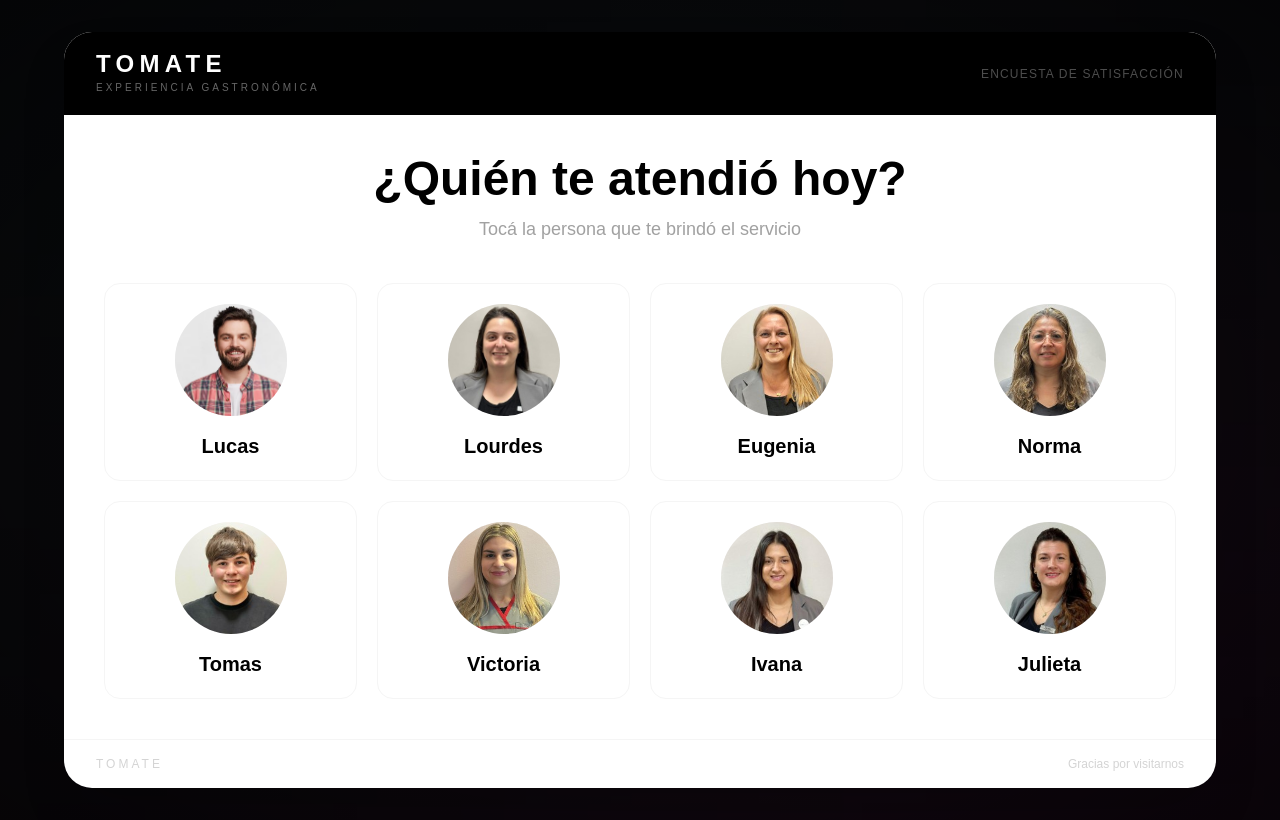
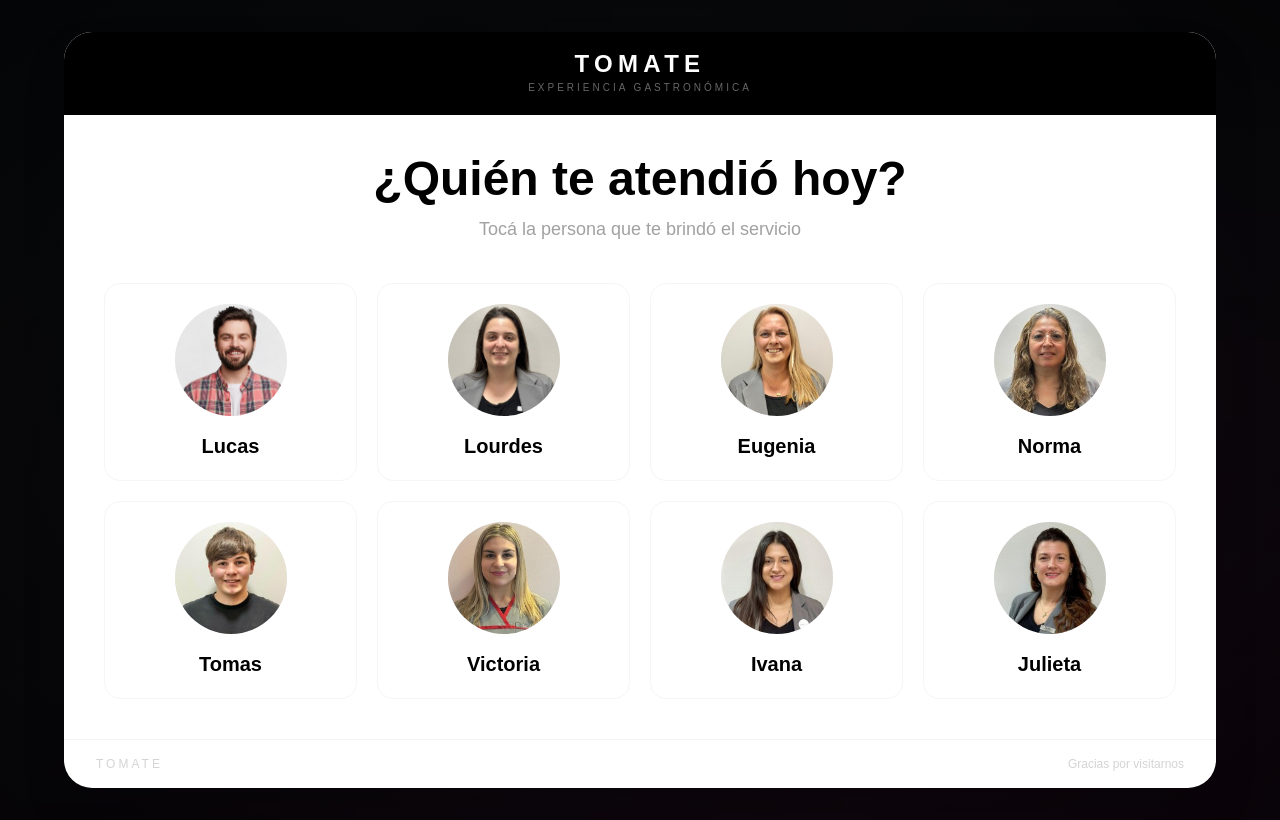
Before and after one commit to agustinmoncada94/encuesta-cliente-dos, a Next.js app: page / in a window 1280 px wide. Built offline with nearby package versions, Linux system fonts and the light colour scheme.

Commit message:
Header: centrar nombre TOMATE

```diff
--- a/app/page.tsx
+++ b/app/page.tsx
@@ -100,14 +100,11 @@ export default function Home() {
       <div className="relative z-10 w-full max-w-6xl min-h-[90vh] bg-white rounded-[28px] shadow-2xl overflow-hidden flex flex-col">
 
         {/* ── HEADER ── */}
-        <header className="bg-black text-white px-8 py-5 flex items-center justify-between">
-          <div>
+        <header className="bg-black text-white px-8 py-5 flex items-center justify-center">
+          <div className="text-center">
             <h1 className="text-2xl font-black tracking-[0.22em] uppercase leading-none">TOMATE</h1>
             <p className="text-white/40 text-[10px] tracking-[0.3em] uppercase mt-1">Experiencia gastronómica</p>
           </div>
-          <p className="text-white/30 text-xs uppercase tracking-widest hidden md:block">
-            Encuesta de satisfacción
-          </p>
         </header>
 
         <main className="flex-1 flex items-center justify-center p-6 md:p-10">
```
